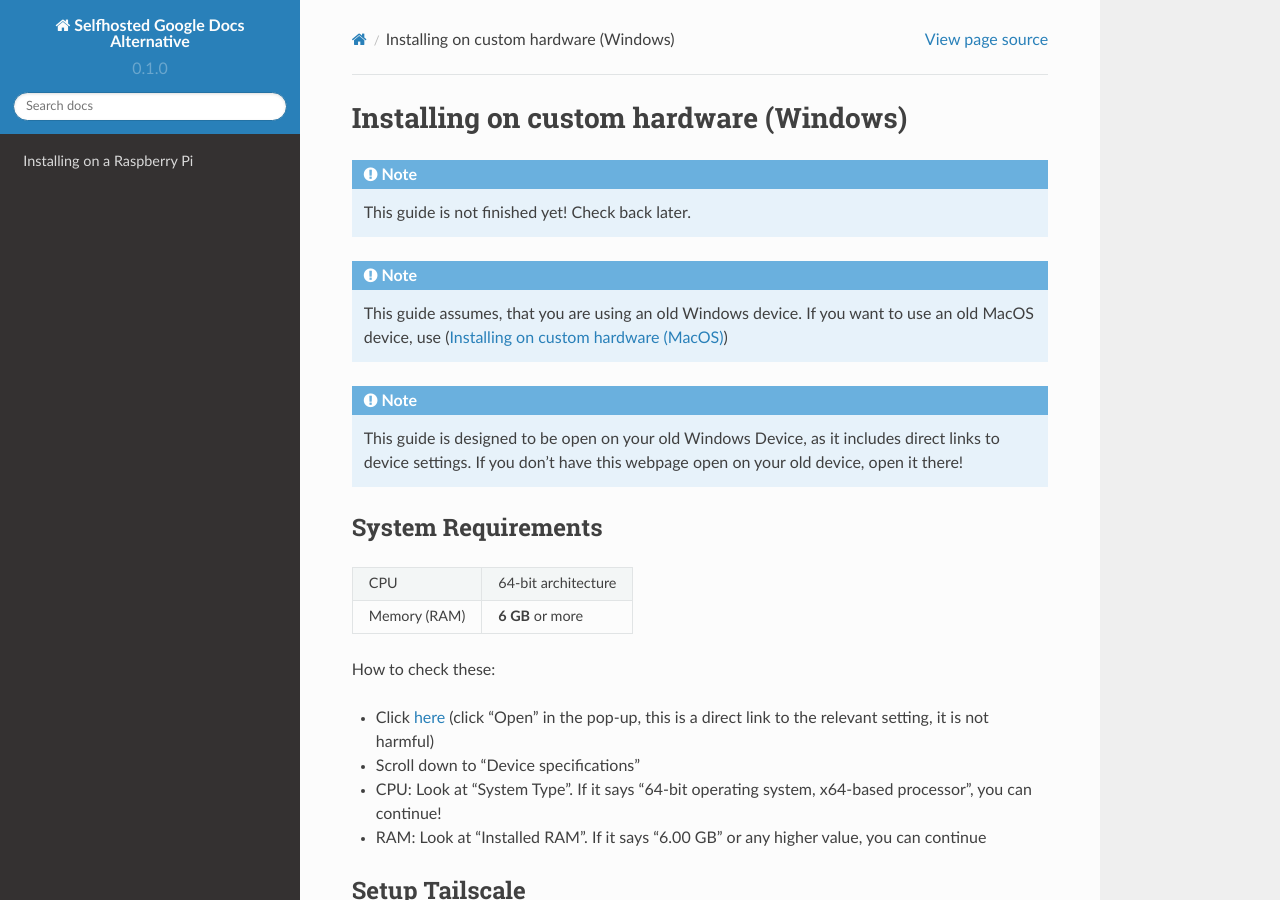
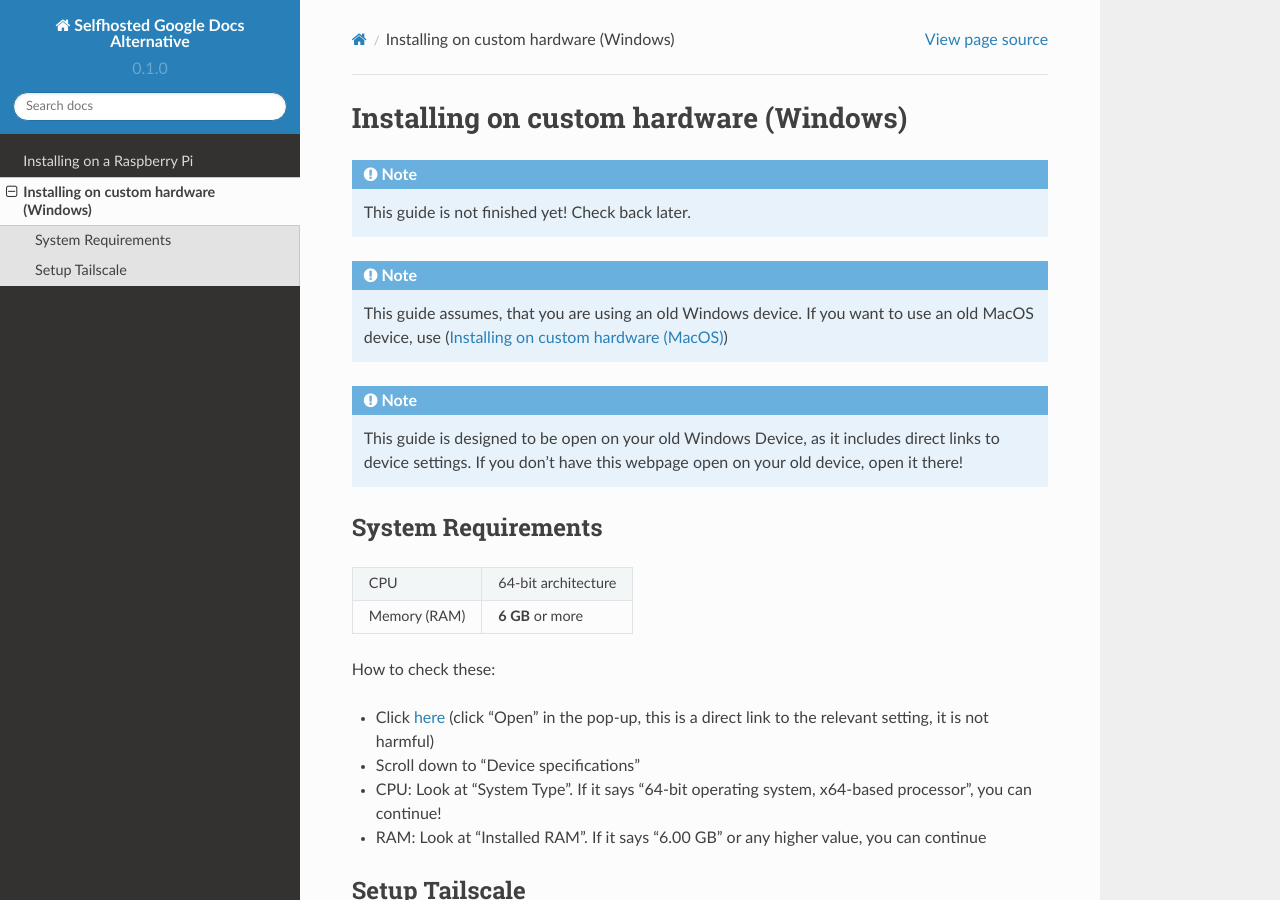
Before and after one commit to jkampich1411/selfhosted-google-docs, a Sphinx documentation site: the page built from docs/source/custom-windows.rst, in a window 1280 px wide and 900 px high. Built offline with Sphinx 7.4.7 and the Read the Docs theme 2.0.0, drawn with Linux system fonts in a browser that asks for light colours; pages that are not in the unit, such as notebooks, are missing from menus.

Commit message:
Update index.rst

```diff
--- a/docs/source/index.rst
+++ b/docs/source/index.rst
@@ -9,7 +9,7 @@
 For now, you have two options. They are both pretty easy and should be completable by even non-tech-savvy-individuals.
 
 1. Running on a Raspberry Pi with external storage. (:doc:`raspberrypi`)
-2. Running on old hardware with external storage (:doc:`custom`)
+2. Running on old hardware with external storage (:doc:`custom-windows`)
 
 Click the links next to the options to continue!
 
@@ -25,4 +25,4 @@
 .. toctree::
 
    raspberrypi
-   custom
+   custom-windows
```
